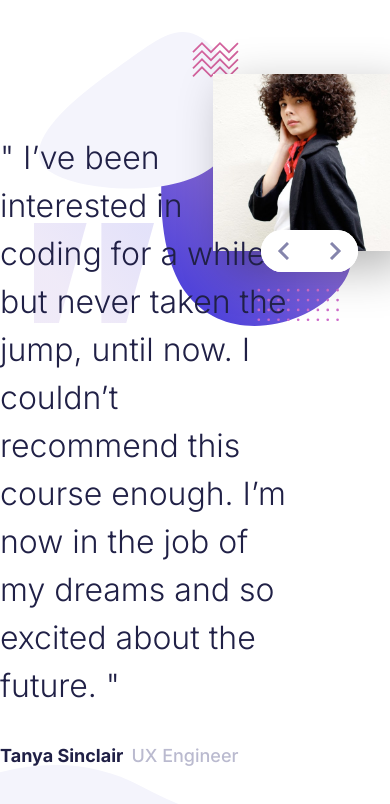
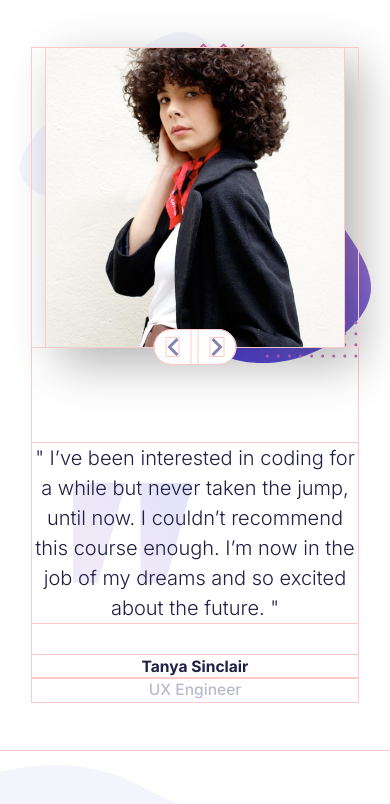
Before and after one commit to lilKriT/fem-coding-bootcamp-testimonials-slider, a Next.js app: page / in a window 390 px wide. Shown: the top 804 px of the page. Built offline with nearby package versions, Linux system fonts and the light colour scheme.

Commit message:
Working on responsiveness.

```diff
--- a/_components/TestimonialsSlider.tsx
+++ b/_components/TestimonialsSlider.tsx
@@ -38,30 +38,7 @@ const TestimonialsSlider = () => {
   };
 
   return (
-    <div className="grid grid-cols-[6fr_5fr]">
-      {/* Quote */}
-      <blockquote
-        className="relative z-10 grid grid-rows-[1fr_auto_1fr]
-      bg-[url(/pattern-quotes.svg)] bg-no-repeat bg-position-[left_20%_top_25%]
-      mr-[-4ch] font-light"
-      >
-        <span
-          className={`${phase === "entering" && "animate-enter"} ${phase === "leaving" && "animate-leave"} row-start-2`}
-        >
-          {testimonials[index].text}
-        </span>
-        <footer
-          className={`${phase === "entering" && "animate-slideright"} ${phase === "leaving" && "animate-slideleft"} row-start-3 flex gap-2 text-lg mt-8`}
-        >
-          <cite className="font-bold not-italic">
-            {testimonials[index].name}
-          </cite>
-          <span className="font-medium text-gray-400">
-            {testimonials[index].title}
-          </span>
-        </footer>
-      </blockquote>
-
+    <div className="grid grid-rows-[repeat(2,auto)] md:grid-cols-[6fr_5fr] gap-24 md:gap-0">
       {/* Image */}
       <div className="relative">
         <div
@@ -72,15 +49,15 @@ const TestimonialsSlider = () => {
             alt={`Picture of ${testimonials[index].name}`}
             width={540}
             height={540}
-            className={`w-full animate-slide shadow-[15px_15px_45px_1px] hover:shadow-[15px_25px_45px_5px] shadow-black/30 hover:rounded-xl motion-safe:duration-300 ease-in-out`}
+            className={`w-11/12 md:w-full mx-auto animate-slide shadow-[15px_15px_45px_1px] hover:shadow-[15px_25px_45px_5px] shadow-black/30 hover:rounded-xl motion-safe:duration-300 ease-in-out`}
           />
         </div>
 
         {/* Control Buttons */}
-        <div className="absolute z-10 -translate-y-1/2 left-12 bg-white flex gap-2 rounded-full">
+        <div className="absolute z-10 -translate-y-1/2 left-1/2 -translate-x-1/2 md:left-12 md:translate-x-0 bg-white flex gap-2 rounded-full">
           <button
             onClick={() => slide(prev)}
-            className="btn pl-4 pr-4 py-3 rounded-l-full
+            className="btn px-3 md:px-4 py-2 md:py-3 rounded-l-full
             "
           >
             <Image
@@ -92,7 +69,7 @@ const TestimonialsSlider = () => {
           </button>
           <button
             onClick={() => slide(next)}
-            className="btn pl-4 pr-4 py-3 rounded-r-full"
+            className="btn px-3 md:px-4py-2 md:py-3 rounded-r-full"
           >
             <Image
               src={"/icon-next.svg"}
@@ -103,6 +80,29 @@ const TestimonialsSlider = () => {
           </button>
         </div>
       </div>
+
+      {/* Quote */}
+      <blockquote
+        className="relative z-10 grid md:grid-rows-[1fr_auto_1fr]
+      bg-[url(/pattern-quotes.svg)] bg-no-repeat bg-position-[left_20%_top_25%]
+      md:mr-[-4ch] font-light text-[clamp(1.25rem,5vw,2rem)] text-center md:text-start"
+      >
+        <span
+          className={`${phase === "entering" && "animate-enter"} ${phase === "leaving" && "animate-leave"} row-start-2`}
+        >
+          {testimonials[index].text}
+        </span>
+        <footer
+          className={`${phase === "entering" && "animate-slideright"} ${phase === "leaving" && "animate-slideleft"} row-start-3 flex flex-col md:flex-row md:gap-2 text-[clamp(0.975rem,2vw,1.125rem)] mt-8`}
+        >
+          <cite className="font-bold not-italic">
+            {testimonials[index].name}
+          </cite>
+          <span className="font-medium text-gray-400">
+            {testimonials[index].title}
+          </span>
+        </footer>
+      </blockquote>
     </div>
   );
 };
--- a/app/globals.css
+++ b/app/globals.css
@@ -7,7 +7,7 @@
 @theme inline {
   /* Font */
   --font-sans: var(--font-inter-sans);
-  --font-base: 2rem;
+  --text-base: 2rem;
 
   /* Colors */
   --color-blue-950: hsl(240, 38%, 20%);
@@ -45,6 +45,7 @@
 
   @keyframes fadeIn {
     0% {
+      filter: blur(50px);
       opacity: 0;
     }
     100% {
@@ -57,6 +58,7 @@
       opacity: 1;
     }
     100% {
+      filter: blur(50px);
       opacity: 0;
     }
   }
@@ -89,11 +91,11 @@ body {
   color: var(--color-blue-950);
   font-family: var(--font-sans), Arial, Helvetica, sans-serif;
   font-weight: 500;
-  font-size: var(--font-base);
+  font-size: var(--text-base);
 }
 
 * {
-  /* @apply outline outline-red-200; */
+  @apply outline outline-red-200;
 }
 
 .btn {
--- a/app/page.tsx
+++ b/app/page.tsx
@@ -3,12 +3,12 @@ import TestimonialsSlider from "@/_components/TestimonialsSlider";
 export default function Home() {
   return (
     <section
-      className="min-h-dvh flex justify-center items-center
+      className="min-h-dvh flex justify-center items-start md:items-center
       bg-[url(/pattern-curve.svg),url(/pattern-bg.svg)]
       bg-position-[bottom_left,center_top_2rem] md:bg-position-[bottom_left,center_right_10%]
-      bg-size-[80%_auto,80%_auto] md:bg-size-[40%_auto,auto_70%] bg-no-repeat"
+      bg-size-[80%_auto,90%_auto] md:bg-size-[40%_auto,auto_70%] bg-no-repeat"
     >
-      <div className="w-full max-w-6xl">
+      <div className="w-full max-w-6xl px-8 py-12">
         <TestimonialsSlider />
       </div>
     </section>
```
